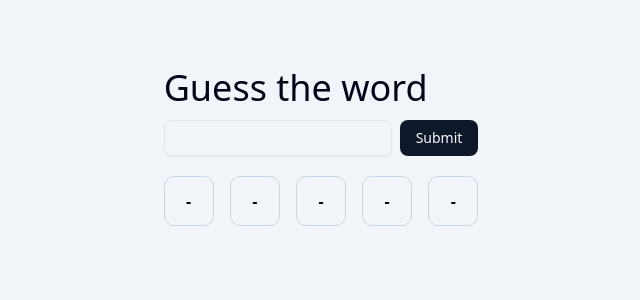
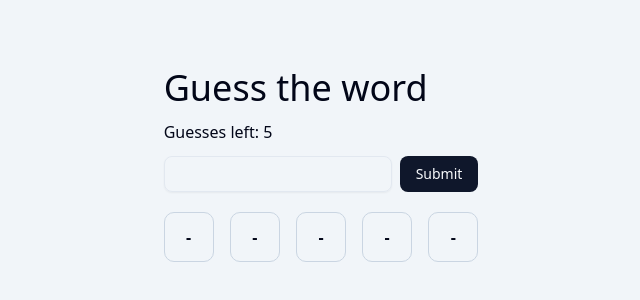
Before and after one commit to solidmedium/mini-wordle-app, a Next.js app: page / in a window 1280 px wide. Shown: the part 98-398 px from the top of the page, without its empty margins (319-959 px from the left). Built offline with nearby package versions, Linux system fonts and the light colour scheme.

Commit message:
add reset and timeout, add alert, add keyUp event

```diff
--- a/app/page.tsx
+++ b/app/page.tsx
@@ -5,7 +5,6 @@ import { Input } from '@/components/ui/input';
 import React, { useEffect, useState } from 'react';
 import {
   Alert,
-  AlertDescription,
   AlertTitle,
 } from "@/components/ui/alert"
 import { AlertCircle } from 'lucide-react';
@@ -26,13 +25,26 @@ export default function Game() {
 
   useEffect(() => {
     if(gameState === GameState.Welcome) {
-      const answers = ['TABLE', 'CHAIR', 'LAMPS', 'COUCH', 'SHELF', 'CLOCK'];
+      const answers = ['TABLE', 'CHAIR', 'LAMPS', 'COUCH', 'SHELF', 'CLOCK'] as const;
       const randomIndex = Math.floor(Math.random() * answers.length);
       setAnswer(answers[randomIndex]);
     } else if (gameState === GameState.PlayerWins) {
       setErrorMessage('You win');
+      setTimeout(() => {
+        setErrorMessage('');
+        setWordArray([]);
+        setGuess('');
+        setGameState(GameState.Welcome);
+      }, 3000);
     } else if (gameState === GameState.GameOver) {
       setErrorMessage('Game Over');
+      setTimeout(() => {
+        setErrorMessage('');
+        setWordArray([]);
+        setGuess('');
+        setGameState(GameState.Welcome);
+      }, 3000);
+
     }
   }, [gameState]);
 
@@ -53,17 +65,20 @@ export default function Game() {
     setGuess('');
   };
 
-  const AlertDestructive = ({ children }: { children: string }) => {
+  const AlertComponent = ({ children, type }: { children: string, type?: "default" | "destructive" | null | undefined }) => {
     return (
-      <Alert variant="destructive">
-        <AlertCircle className="h-4 w-4" />
-        <AlertTitle>Error</AlertTitle>
-        <AlertDescription>
-          {children}
-        </AlertDescription>
+      <Alert className='mt-2' variant={type}>
+        {type === 'destructive' && <AlertCircle className="h-4 w-4" />}
+        <AlertTitle>{children}</AlertTitle>
       </Alert>
     )
   }
+
+  const handleKeyPress = (e: React.KeyboardEvent<HTMLInputElement>) => {
+    if (e.key === 'Enter') {
+      handleSubmit();
+    }
+  };
 
   const RenderRows = () => {
     return (
@@ -116,11 +131,12 @@ export default function Game() {
     <div className="flex items-center justify-center h-screen bg-slate-100">
       <div className="max-w-[400px] min-h-[500px] mx-auto p-4">
         <h1 className="text-4xl mb-3">Guess the word</h1>
+        <p className="mb-3">Guesses left: {5 - wordArray.length}</p>
         <div className="flex w-full max-w-sm items-center space-x-2">
-          <Input onChange={(e) => handleOnchange(e)} maxLength={5} minLength={5} value={guess} className="uppercase" />
+          <Input onChange={(e) => handleOnchange(e)} onKeyUp={handleKeyPress} maxLength={5} minLength={5} value={guess} className="uppercase" />
           <Button onClick={handleSubmit}>Submit</Button>
         </div>
-        {errorMessage && <AlertDestructive>{errorMessage}</AlertDestructive>}
+        {errorMessage && <AlertComponent type={gameState === GameState.PlayerWins ? null : 'destructive'}>{errorMessage}</AlertComponent>}
         <RenderRows />
       </div>
     </div>
```
